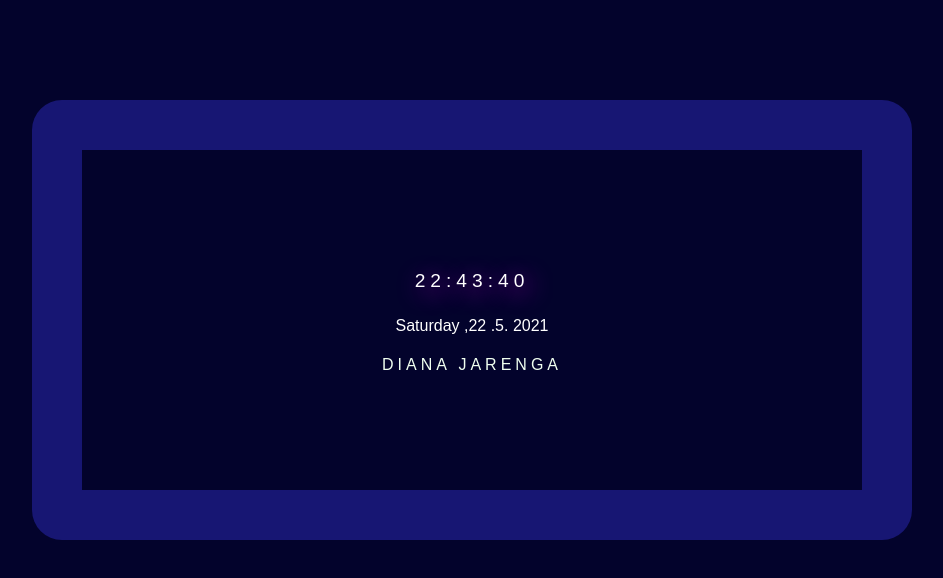
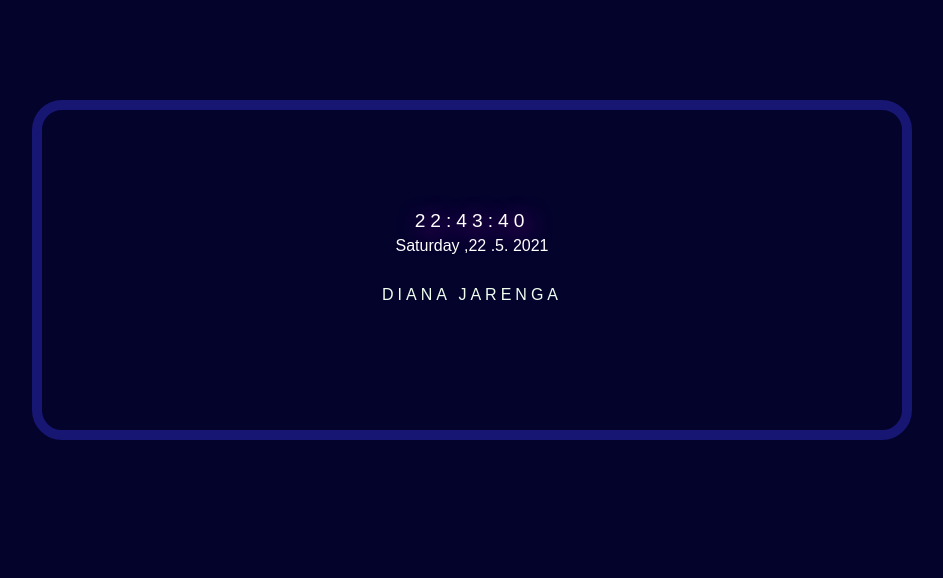
Before and after one commit to Dianajarenga/project, a plain HTML site: page index.html in a window 1280 px wide. Shown: the whole page, without its empty margins (168-1111 px from the left). Drawn offline with Linux system fonts and the light colour scheme.

Commit message:
first commit

```diff
--- a/index.css
+++ b/index.css
@@ -7,7 +7,7 @@
 }
 #all{
     padding:100px;
-    border:50px solid rgba(59, 56, 237, 0.37);
+    border:10px solid rgba(59, 56, 237, 0.37);
     font-family: sans-serif;
     border-radius: 30px;
     margin:100px;
@@ -21,7 +21,7 @@
     color:rgb(255, 255, 255) ;
     letter-spacing: 5px;
     text-shadow:5px 5px 25px rgb(255, 0, 255);
-    padding: 20px;
+
     border-style: 2px rgb(0, 255, 200);
     border-radius: 20px;
 
@@ -32,6 +32,7 @@
     letter-spacing:4px;
     font-size: medium;
     font-family: sans-serif;
+    padding:10px;
 }
 #ttt{
     color:white;
```
